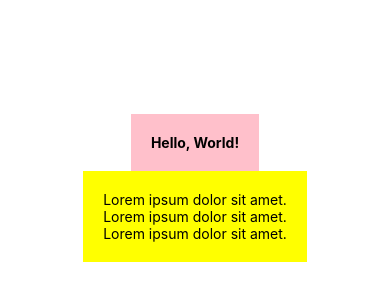
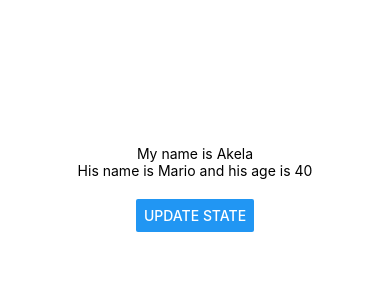
Before and after one commit to Kunerkhan/React-native-tutorial, a React Native app: screen / in a window 390 px wide. Shown: the part 234-534 px from the top of the page. Built offline with nearby package versions, Linux system fonts and the light colour scheme.

Commit message:
Using state example

```diff
--- a/App.js
+++ b/App.js
@@ -1,26 +1,28 @@
 import { StatusBar } from 'expo-status-bar';
-import { StyleSheet, Text, View } from 'react-native';
+import { StyleSheet, Text, View, Button } from 'react-native';
+import { useState } from 'react';
 
 export default function App() {
+  const [name, setName] = useState("Akela");
+  const [person, setPerson] = useState({ name: "Mario", age: 40 });
+
+  const clickHandler = () => {
+    setName("Kunerkhan");
+    setPerson({ name: "Logan", age: 45 });
+  };
+
   return (
     <View style={styles.container}>
-      <View style={styles.header}>
-        <Text style={styles.boldText}>
-          Hello, World!
-        </Text>
-      </View>
-
-      <View style={styles.body}>
         <Text>
-           Lorem ipsum dolor sit amet.
+          My name is {name}
         </Text>
         <Text>
-           Lorem ipsum dolor sit amet.
+          His name is {person.name} and his age is {person.age}
         </Text>
-        <Text>
-           Lorem ipsum dolor sit amet.
-        </Text>
-      </View>
+
+        <View style={styles.buttonContainer}>
+          <Button title='Update state' onPress={clickHandler} />
+        </View>
     </View>
   );
 }
@@ -32,15 +34,7 @@
     alignItems: 'center',
     justifyContent: 'center',
   },
-  header: {
-    backgroundColor: 'pink',
-    padding: 20,
+  buttonContainer: {
+    marginTop: 20
   },
-  boldText: {
-    fontWeight: "bold",
-  },
-  body: {
-    backgroundColor: "yellow",
-    padding: 20,
-  }
 });
```
